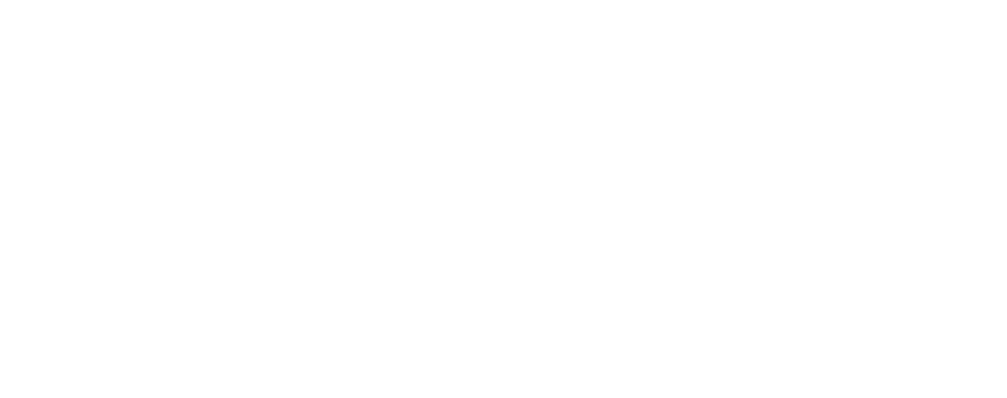
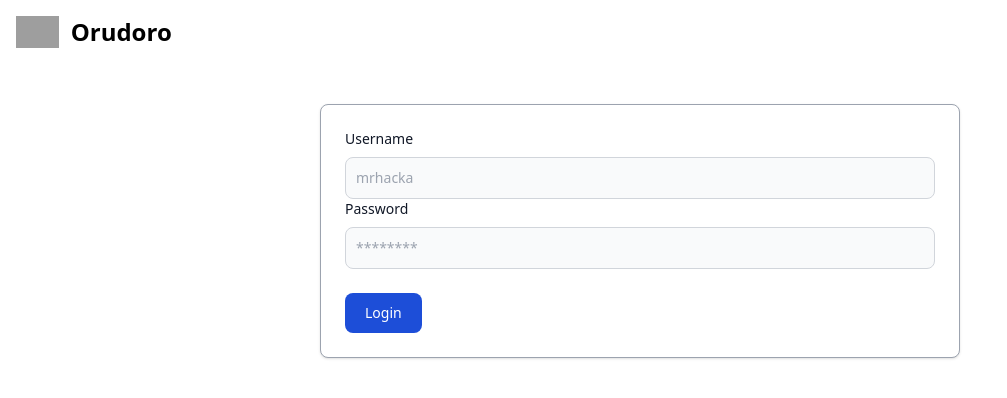
Before and after one commit to mune-kyun/JAI-TechinicalTest, a Nuxt app in the folder fe/: page /auth/login in a window 1280 px wide. Before the commit this address had no page. Shown: the top 398 px of the page, without its empty margins (0-1007 px from the left). Built offline with nearby package versions, Linux system fonts and the light colour scheme; grey boxes are pictures that could not be loaded.

Commit message:
fe: login to be

```diff
--- /dev/null
+++ b/fe/components/layout/AppHeader.vue
@@ -0,0 +1,90 @@
+<template>
+  <nav class="bg-white border-gray-200 dark:bg-gray-900">
+    <div
+      class="max-w-screen-xl flex flex-wrap items-center justify-between mx-auto p-4"
+    >
+      <a href="https://flowbite.com/" class="flex items-center">
+        <img
+          src="https://flowbite.com/docs/images/logo.svg"
+          class="h-8 mr-3"
+          alt="Flowbite Logo"
+        />
+        <span
+          class="self-center text-2xl font-semibold whitespace-nowrap dark:text-white"
+          >Orudoro</span
+        >
+      </a>
+      <Fragment v-if="tokenExist">
+        <button
+          data-collapse-toggle="navbar-default"
+          type="button"
+          class="inline-flex items-center p-2 ml-3 text-sm text-gray-500 rounded-lg md:hidden hover:bg-gray-100 focus:outline-none focus:ring-2 focus:ring-gray-200 dark:text-gray-400 dark:hover:bg-gray-700 dark:focus:ring-gray-600"
+          aria-controls="navbar-default"
+          aria-expanded="false"
+        >
+          <span class="sr-only">Open main menu</span>
+          <svg
+            class="w-6 h-6"
+            aria-hidden="true"
+            fill="currentColor"
+            viewBox="0 0 20 20"
+            xmlns="http://www.w3.org/2000/svg"
+          >
+            <path
+              fill-rule="evenodd"
+              d="M3 5a1 1 0 011-1h12a1 1 0 110 2H4a1 1 0 01-1-1zM3 10a1 1 0 011-1h12a1 1 0 110 2H4a1 1 0 01-1-1zM3 15a1 1 0 011-1h12a1 1 0 110 2H4a1 1 0 01-1-1z"
+              clip-rule="evenodd"
+            ></path>
+          </svg>
+        </button>
+        <div class="hidden w-full md:block md:w-auto">
+          <ul
+            class="font-medium flex flex-col p-4 md:p-0 mt-4 border border-gray-100 rounded-lg bg-gray-50 md:flex-row md:space-x-8 md:mt-0 md:border-0 md:bg-white dark:bg-gray-800 md:dark:bg-gray-900 dark:border-gray-700"
+          >
+            <li>
+              <a
+                href="#"
+                class="block py-2 pl-3 pr-4 text-gray-900 rounded hover:bg-gray-100 md:hover:bg-transparent md:border-0 md:hover:text-blue-700 md:p-0 dark:text-white md:dark:hover:text-blue-500 dark:hover:bg-gray-700 dark:hover:text-white md:dark:hover:bg-transparent"
+                >My Order</a
+              >
+            </li>
+            <li>
+              <button
+                class="block py-2 pl-3 pr-4 text-gray-900 rounded hover:bg-gray-100 md:hover:bg-transparent md:border-0 md:hover:text-blue-700 md:p-0 dark:text-white md:dark:hover:text-blue-500 dark:hover:bg-gray-700 dark:hover:text-white md:dark:hover:bg-transparent"
+                @click="logout"
+              >
+                Logout
+              </button>
+            </li>
+          </ul>
+        </div>
+      </Fragment>
+    </div>
+  </nav>
+</template>
+
+<script>
+import { mapActions } from 'vuex'
+
+export default {
+  name: 'AppHeader',
+  computed: {
+    token() {
+      if (!this.$store.state.auth.token) return false
+      return true
+    },
+  },
+  methods: {
+    ...mapActions({
+      setToken: 'auth/setToken',
+      removeToken: 'auth/removeToken',
+    }),
+    logout() {
+      this.removeToken()
+      this.$router.push('/auth/login')
+    },
+  },
+}
+</script>
+
+<style></style>
--- /dev/null
+++ b/fe/components/universal/CInput.vue
@@ -0,0 +1,21 @@
+<template>
+  <div>
+    <label class="block mb-2 text-sm font-medium text-gray-900">{{
+      label
+    }}</label>
+    <input
+      :value="value"
+      :placeholder="placeholder"
+      :required="required"
+      class="bg-gray-50 border border-gray-300 text-gray-900 text-sm rounded-lg block w-full p-2.5"
+      :type="type"
+      @input="$emit('input', $event.target.value)"
+    />
+  </div>
+</template>
+
+<script>
+export default {
+  props: ['label', 'type', 'placeholder', 'value', 'required'],
+}
+</script>
--- /dev/null
+++ b/fe/layouts/default.vue
@@ -0,0 +1,15 @@
+<template>
+  <div class="min-w-screen min-h-screen">
+    <AppHeader />
+    <nuxt />
+  </div>
+</template>
+
+<script>
+import AppHeader from '~/components/layout/AppHeader.vue'
+export default {
+  components: {
+    AppHeader,
+  },
+}
+</script>
--- a/fe/nuxt.config.js
+++ b/fe/nuxt.config.js
@@ -1,6 +1,8 @@
 export default {
   // Target: https://go.nuxtjs.dev/config-target
   target: 'static',
+
+  ssr: false,
 
   // Global page headers: https://go.nuxtjs.dev/config-head
   head: {
--- /dev/null
+++ b/fe/pages/auth/login.vue
@@ -0,0 +1,86 @@
+<template>
+  <div class="h-full w-full flex pt-10 justify-center">
+    <form
+      ref="form"
+      class="block p-6 bg-white border border-gray-400 rounded-lg shadow w-1/2"
+    >
+      <div class="mb-6">
+        <CInput v-model="username" v-bind="inputData[0]" />
+        <CInput v-model="password" v-bind="inputData[1]" />
+      </div>
+      <button
+        class="text-white bg-blue-700 hover:bg-blue-800 focus:ring-4 focus:outline-none focus:ring-blue-300 font-medium rounded-lg text-sm w-full sm:w-auto px-5 py-2.5 text-center"
+        @click.prevent="submitForm"
+      >
+        Login
+      </button>
+    </form>
+  </div>
+</template>
+
+<script>
+import { mapActions } from 'vuex'
+import CInput from '~/components/universal/CInput.vue'
+
+export default {
+  name: 'LoginPage',
+  components: {
+    CInput,
+  },
+  data() {
+    return {
+      username: '',
+      password: '',
+      inputData: [
+        {
+          label: 'Username',
+          type: 'text',
+          placeholder: 'mrhacka',
+          val: '',
+          required: true,
+        },
+        {
+          label: 'Password',
+          type: 'password',
+          placeholder: '********',
+          val: '',
+          required: true,
+        },
+      ],
+      error: '',
+    }
+  },
+  methods: {
+    ...mapActions({
+      setToken: 'auth/setToken',
+      setUsername: 'auth/setUsername',
+    }),
+    submitForm: async function () {
+      if (!this.$refs.form.checkValidity()) {
+        // remove alert on prod
+        this.error = 'Invalid form'
+        return
+      }
+
+      await this.$axios
+        .$post('http://localhost:8000/api/user/login', {
+          username: this.username,
+          password: this.password,
+        })
+        .then((res) => {
+          if (res.data) {
+            this.setToken(res.data.token)
+            this.setUsername(res.data.username)
+            this.$router.push('/')
+          }
+        })
+        .catch((e) => {
+          this.error = e
+          console.log(this.error)
+        })
+    },
+  },
+}
+</script>
+
+<style></style>
--- a/fe/pages/index.vue
+++ b/fe/pages/index.vue
@@ -5,5 +5,10 @@
 <script>
 export default {
   name: 'IndexPage',
+  beforeMount() {
+    if (!this.$store.state.auth.token) {
+      this.$router.push('/auth/login')
+    }
+  },
 }
 </script>
--- /dev/null
+++ b/fe/store/auth.js
@@ -0,0 +1,44 @@
+const tokenKey = 'jaiToken'
+const usernameKey = 'jaiUsername'
+
+export const state = () => ({
+  token: localStorage.getItem(tokenKey) || null,
+  username: localStorage.getItem(usernameKey) || null,
+})
+
+export const getters = {
+  GET_TOKEN(state) {
+    return state.token
+  },
+  GET_USERNAME(state) {
+    return state.username
+  },
+}
+
+export const mutations = {
+  SET_TOKEN(state, payload) {
+    state.token = payload
+  },
+  SET_USERNAME(state, payload) {
+    state.username = payload
+  },
+}
+
+export const actions = {
+  setToken({ commit }, payload) {
+    localStorage.setItem(tokenKey, payload)
+    commit('SET_TOKEN', payload)
+  },
+  removeToken({ commit }) {
+    localStorage.removeItem(tokenKey)
+    commit('SET_TOKEN', null)
+  },
+  setUsername({ commit }, payload) {
+    localStorage.setItem(usernameKey, payload)
+    commit('SET_USERNAME', payload)
+  },
+  removeUsername({ commit }) {
+    localStorage.removeItem(usernameKey)
+    commit('SET_USERNAME', null)
+  },
+}
```
Also changed, not shown: 2 other files (tests, documents, lock files or other folders).
